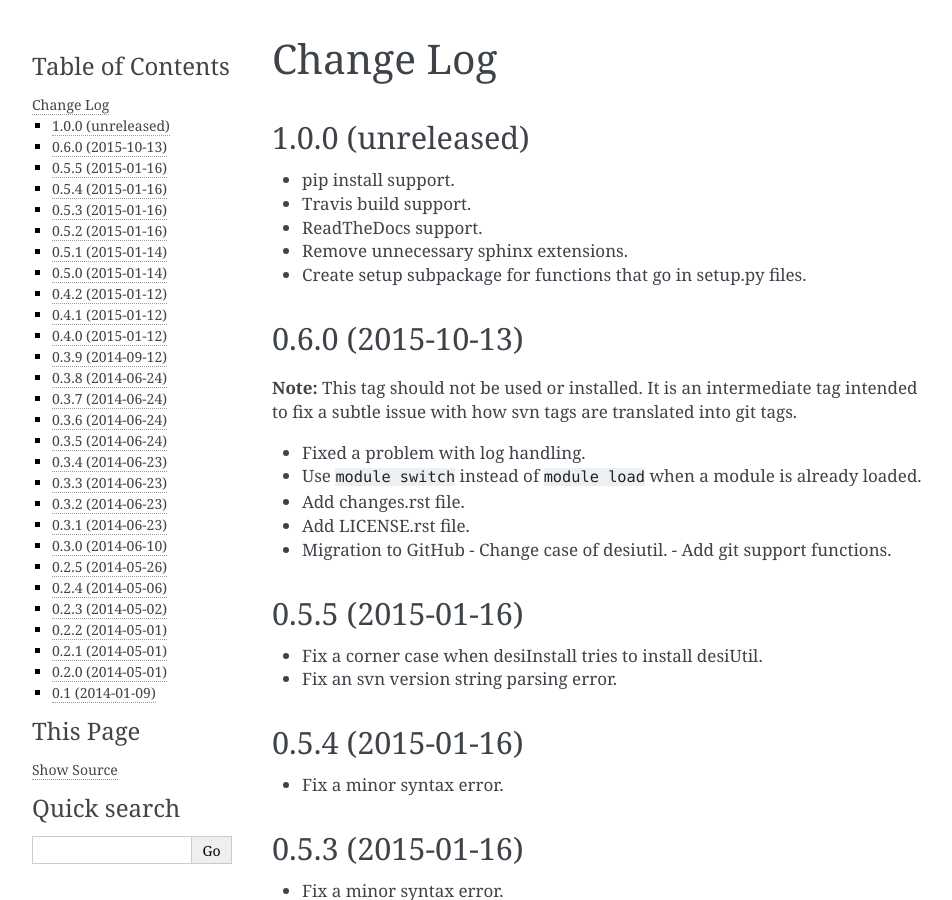
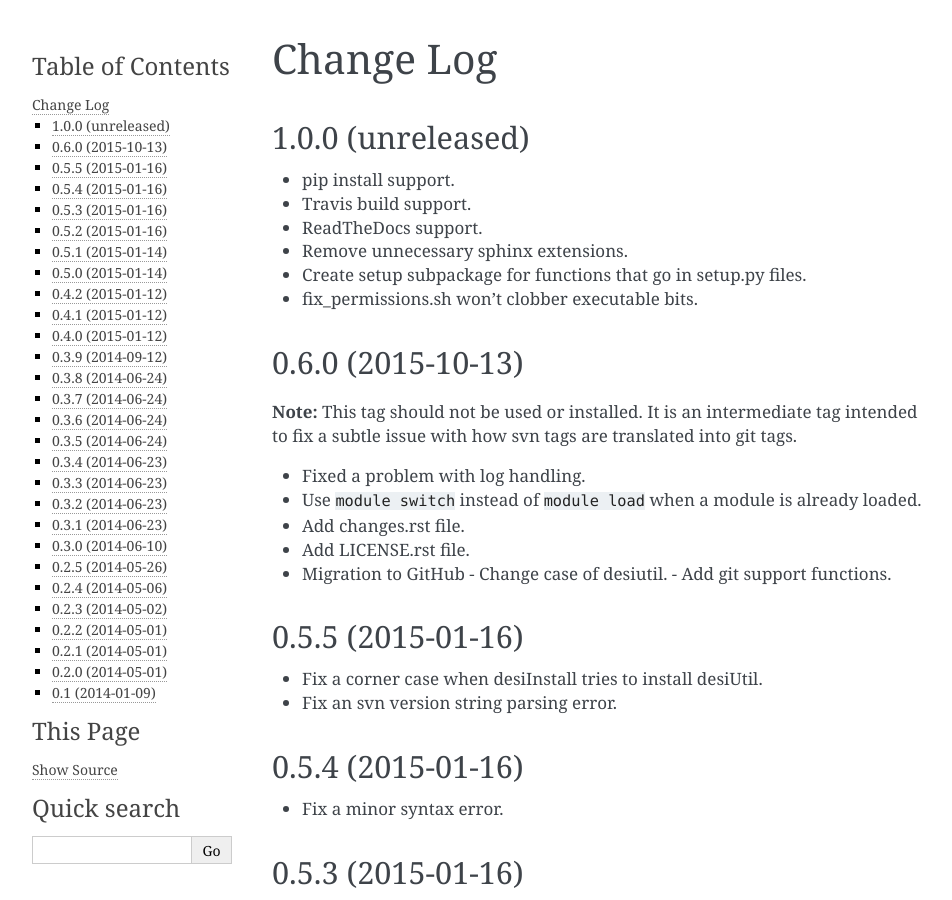
Before and after one commit to desihub/desiutil, a Sphinx documentation site: the page built from doc/changes.rst, in a window 1280 px wide and 900 px high. Shown: the whole window, without its empty margins (148-1100 px from the left). Built offline with Sphinx 7.4.7, drawn with Linux system fonts in a browser that asks for light colours.

Commit message:
don't clobber executable bits

```diff
--- a/doc/changes.rst
+++ b/doc/changes.rst
@@ -10,6 +10,7 @@ Change Log
 * ReadTheDocs support.
 * Remove unnecessary sphinx extensions.
 * Create setup subpackage for functions that go in setup.py files.
+* fix_permissions.sh won't clobber executable bits.
 
 0.6.0 (2015-10-13)
 ------------------
```
Also changed, not shown: 4 other files.
